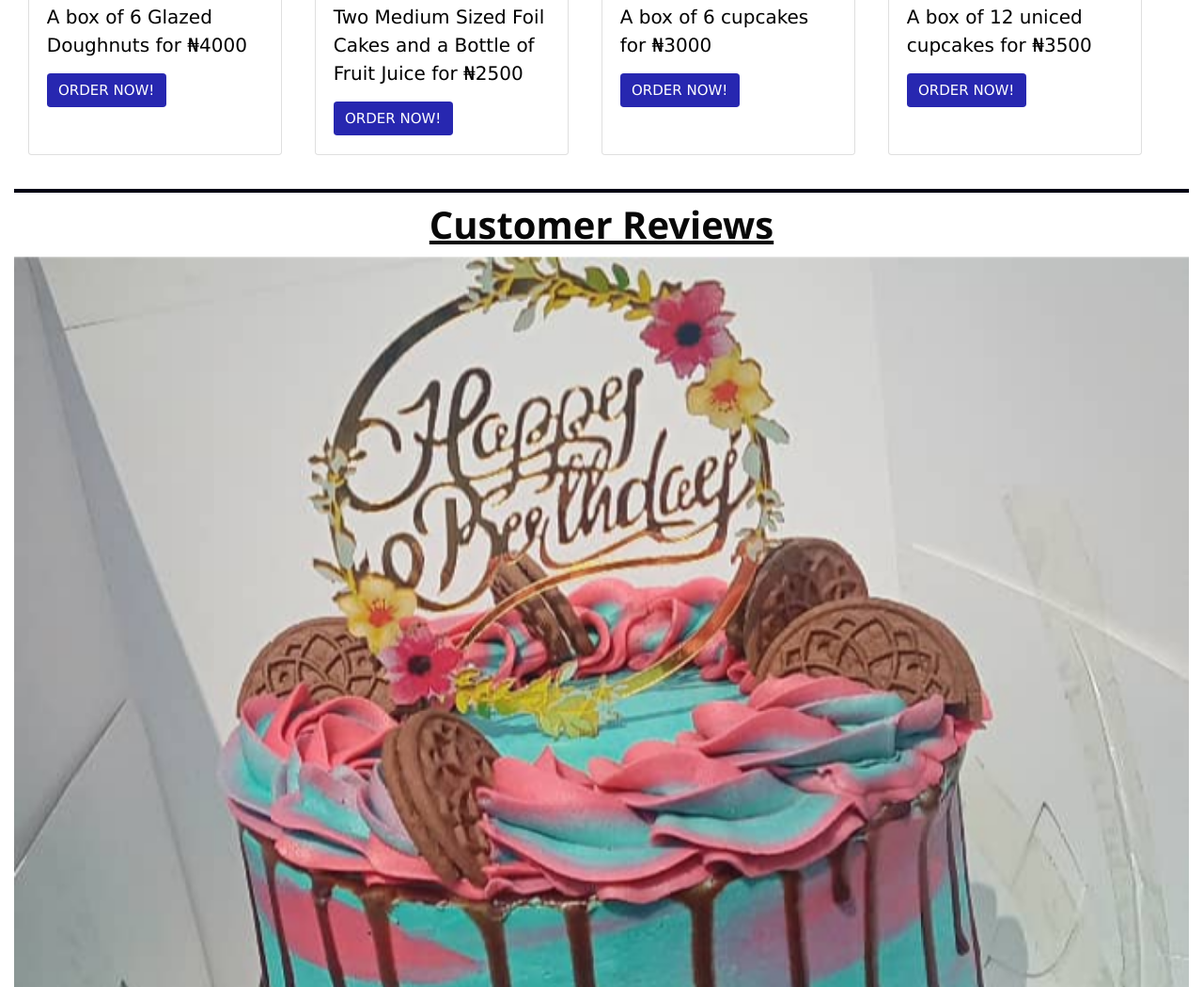
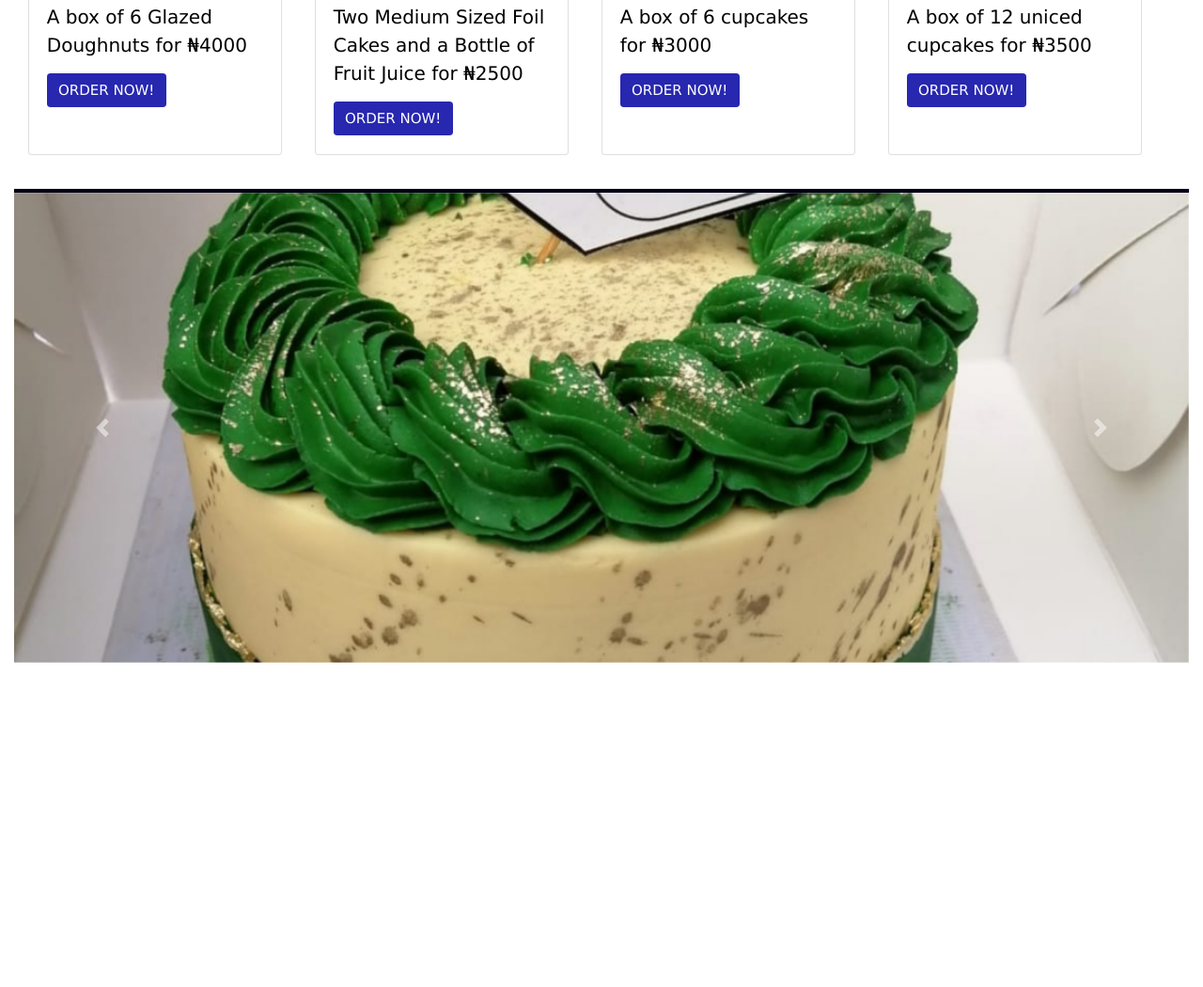
Before and after one commit to Tutu6790/ExploreDebbie-Pastries, a plain HTML site: page index.html in a window 1280 px wide. Shown: the part 1750-2800 px from the top of the page at 94% size. After the commit the page ends 2470 px from the top, so only its background shows below. Drawn offline with Linux system fonts and the light colour scheme.

Commit message:
correct carousel

```diff
--- a/index.html
+++ b/index.html
@@ -1,11 +1,12 @@
 <!DOCTYPE html>
 <html lang="en">
+
 <head>
   <meta charset="UTF-8">
   <meta http-equiv="X-UA-Compatible" content="IE=edge">
   <meta name="description" content="Portharcourt Cake Vendor">
   <meta name="Keywords" content="Cake, Pastries, Portharcourt, Cupcakes, sell, buy">
-    <meta name ="author" content="ExploreDebbie Pastries">
+  <meta name="author" content="ExploreDebbie Pastries">
   <meta name="viewport" content="width=device-width, initial-scale=1.0">
   <title>ExploreDebbie Pastries</title>
   <link rel="stylesheet" href="fontawesome-free-5.13.0-web/css/all.min.css">
@@ -13,18 +14,19 @@
   <link rel="stylesheet" href="w3.css">
   <link rel="stylesheet" href="style.css">
 </head>
+
 <body>
   <!-- nav bar -->
-    <nav class="navbar navbar-expand-lg navbar-light " style="background-color: #000b76; color: white;" >
+  <nav class="navbar navbar-expand-lg navbar-light " style="background-color: #000b76; color: white;">
     <a class="navbar-brand" href="#" style="color: white;">Explore<span style="color: rgb(253, 81, 81);">Debbie</span> Pastries</a>
     <button class="navbar-toggler" type="button" data-toggle="collapse" data-target="#navbarSupportedContent" aria-controls="navbarSupportedContent" aria-expanded="false" aria-label="Toggle navigation" style="background-color: white;">
       <span class="navbar-toggler-icon" style="color: rgb(4, 4, 65);"></span>
     </button>
 
     <div class="collapse navbar-collapse" id="navbarSupportedContent">
-          <ul class="navbar-nav mr-auto" >
+      <ul class="navbar-nav mr-auto">
         <li class="nav-item active">
-              <a class="nav-link home"  href="index.html" style="color: white;">Home <span class="sr-only">(current)</span></a>
+          <a class="nav-link home" href="index.html" style="color: white;">Home <span class="sr-only">(current)</span></a>
         </li>
         <li class="nav-item">
           <a class="nav-link home" href="#about" style="color: white;">About Us</a>
@@ -32,8 +34,8 @@
         <li class="nav-item">
           <a class="nav-link home" href="#" onclick="document.getElementById('modal').style.display = 'block'" style="color: white;">Contact Us</a>
         </li>
-            <li class="nav-item dropdown"id="Explore"  >
-              <a  class="nav-link dropdown-toggle" href="#" id="navbarDropdown" role="button" data-toggle="dropdown" aria-haspopup="true" aria-expanded="false" style="color: white;">
+        <li class="nav-item dropdown" id="Explore">
+          <a class="nav-link dropdown-toggle" href="#" id="navbarDropdown" role="button" data-toggle="dropdown" aria-haspopup="true" aria-expanded="false" style="color: white;">
             Our Products
           </a>
           <div class="dropdown-menu" aria-labelledby="navbarDropdown">
@@ -75,10 +77,11 @@
         <a href="#" class="order">Learn More</a>
       </div>
       <div class="image">
-            <img class ="menu" src="img/menu.jpg" alt="menu">
+        <img class="menu" src="img/menu.jpg" alt="menu">
       </div>
     </div>
-    <div class="hr"> <hr>
+    <div class="hr">
+      <hr>
     </div>
     <div id="featured">
       <h2><u>Featured Products</u></h2>
@@ -151,18 +154,15 @@
       </div>
 
     </div>
-    <div class="hr"> <hr>
+    <div class="hr">
+      <hr>
     </div>
-  <div id="reviews">
+    <!-- <div id="reviews">
       <h2><u>Customer Reviews</u></h2>
       <div id="carouselExampleControls" class="carousel slide" data-ride="carousel">
         <div class="carousel-inner">
           <div class="carousel-item active">
             <img class="d-block w-100" src="img/6cake (2).jpg" alt="First slide">
-            <!-- <div class="carousel-caption d-none d-md-block">
-              <h5>...</h5>
-              <p>...</p>
-            </div> -->
           </div>
         </div>
         <div class="carousel-item">
@@ -170,6 +170,27 @@
         </div>
         <div class="carousel-item">
           <img class="d-block w-100" src="img/cob (7).jpg" alt="Third slide">
+        </div>
+      </div>
+      <a class="carousel-control-prev" href="#carouselExampleControls" role="button" data-slide="prev">
+        <span class="carousel-control-prev-icon" aria-hidden="true"></span>
+        <span class="sr-only">Previous</span>
+      </a>
+      <a class="carousel-control-next" href="#carouselExampleControls" role="button" data-slide="next">
+        <span class="carousel-control-next-icon" aria-hidden="true"></span>
+        <span class="sr-only">Next</span>
+      </a>
+    </div> -->
+    <div id="carouselExampleControls" class="carousel slide" data-ride="carousel">
+      <div class="carousel-inner">
+        <div class="carousel-item active">
+          <img class="d-block w-100 carousel-img" src="img/6cake (2).jpg" alt="First slide">
+        </div>
+        <div class="carousel-item">
+          <img class="d-block w-100 carousel-img" src="img/cob (3).jpg" alt="Second slide">
+        </div>
+        <div class="carousel-item">
+          <img class="d-block w-100 carousel-img" src="img/cob (7).jpg" alt="Third slide">
         </div>
       </div>
       <a class="carousel-control-prev" href="#carouselExampleControls" role="button" data-slide="prev">
@@ -188,4 +209,5 @@
   <script src="bootstrap-4.5.2-dist/js/bootstrap.min.js"></script>
   <script src="main.js"></script>
 </body>
+
 </html>
--- a/style.css
+++ b/style.css
@@ -1,9 +1,13 @@
 * {
   box-sizing: border-box
 }
-.home:hover, .drop:hover, .dropdown-toggle:hover {
+
+.home:hover,
+.drop:hover,
+.dropdown-toggle:hover {
   opacity: 0.5;
 }
+
 #header {
   background-image: linear-gradient(to bottom, rgba(5, 5, 95, 0.89), rgba(14, 13, 13, 0.904)), url("img/landimg.jpg");
   /* background-image: linear-gradient(to bottom, rgba(3, 2, 2, 0.616), rgba(3, 3, 3, 0.548)), url(img/netflix-image.jpg); */
@@ -16,23 +20,29 @@
   margin: auto;
 
 }
+
 h1 {
   font-weight: bolder;
   font-size: 50px;
 }
+
 .dis {
   font-size: 25px;
 }
+
 .head-content {
   text-align: center;
 
 }
+
 .blue {
-    color: rgb(63, 63, 243) ;
+  color: rgb(63, 63, 243);
 }
+
 .small {
   font-size: 12px;
 }
+
 .order {
   background-color: white;
   color: rgba(13, 13, 167, 0.89);
@@ -41,38 +51,45 @@
   border: 1px solid;
   font-weight: bolder;
 }
+
 .order:hover {
   text-decoration: none;
   color: white;
-    background-color:rgba(13, 13, 167, 0.89);
+  background-color: rgba(13, 13, 167, 0.89);
   transition: 1s linear;
 }
+
 /* about */
 #about {
-    padding:15px;
+  padding: 15px;
   color: black;
 }
+
 #about p {
   justify-content: center;
   font-size: 20px;
 }
+
 #about-content {
-    display:grid;
+  display: grid;
   grid-template-columns: 2fr 2fr;
   grid-gap: 20px;
   padding: 20px;
 
 }
+
 #about h2 {
   color: rgb(8, 8, 8);
   text-align: center;
   font-weight: bolder;
   font-size: 40px;
 }
+
 .menu {
   width: 60%;
   height: 90%;
 }
+
 .reduce {
   height: 55%;
 }
@@ -83,27 +100,38 @@
   grid-template-columns: 2fr 2fr 2fr 2fr;
   padding: 15px;
 }
+
 .card {
   margin-top: 40px;
 }
+
 .hr {
   background-color: #010113;
   height: 5px;
 
 }
+
 .btn-order {
   text-decoration: none;
   color: white;
-    background-color:rgba(13, 13, 167, 0.89);
+  background-color: rgba(13, 13, 167, 0.89);
 }
+
 .btn-order:hover {
   background-color: white;
   color: rgba(13, 13, 167, 0.89);
   border: 2px solid rgba(13, 13, 167, 0.89);
   transition: 1s linear;
 }
+
 .card {
   width: 18rem;
+}
+
+.carousel-img {
+  height: 500px;
+  width: 100%;
+  object-fit: cover;
 }
 
 /* media queries */
@@ -111,33 +139,41 @@ width: 18rem;
   h1 {
     font-size: 25px;
   }
+
   .dis {
     font-size: 15px;
   }
+
   .small {
     font-size: 10px;
   }
+
   .order {
     font-size: 10px;
     padding: 5px;
   }
+
   #about-content {
     grid-template-columns: 2fr;
     grid-gap: 20px;
 
   }
+
   #about p {
     font-size: 15px;
   }
+
   .menu {
     width: 90%;
     height: 90%;
   }
+
   #featuredpro {
-        grid-template-columns: 2fr ;
+    grid-template-columns: 2fr;
     justify-content: center;
-        padding-right:0;
+    padding-right: 0;
   }
+
   .card {
     width: 95%;
   }
```
Lines whose indentation alone changed are shown as unchanged.
